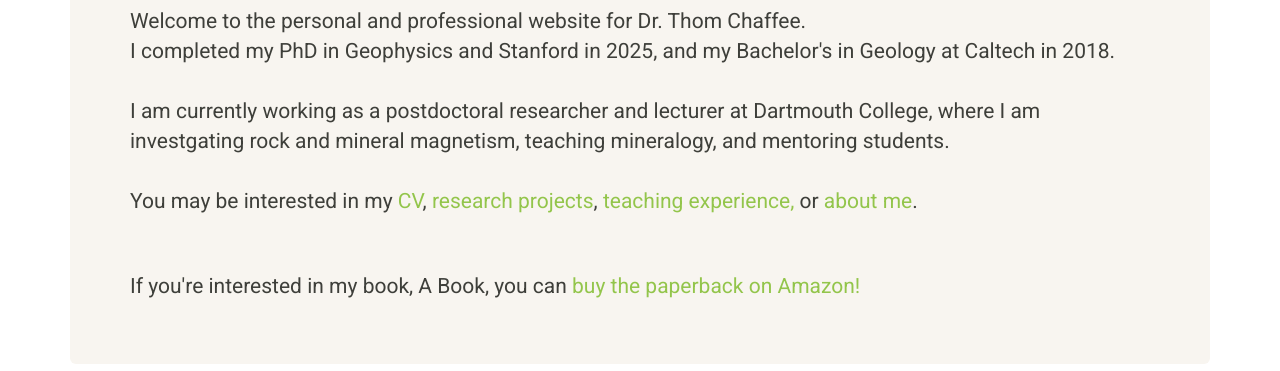
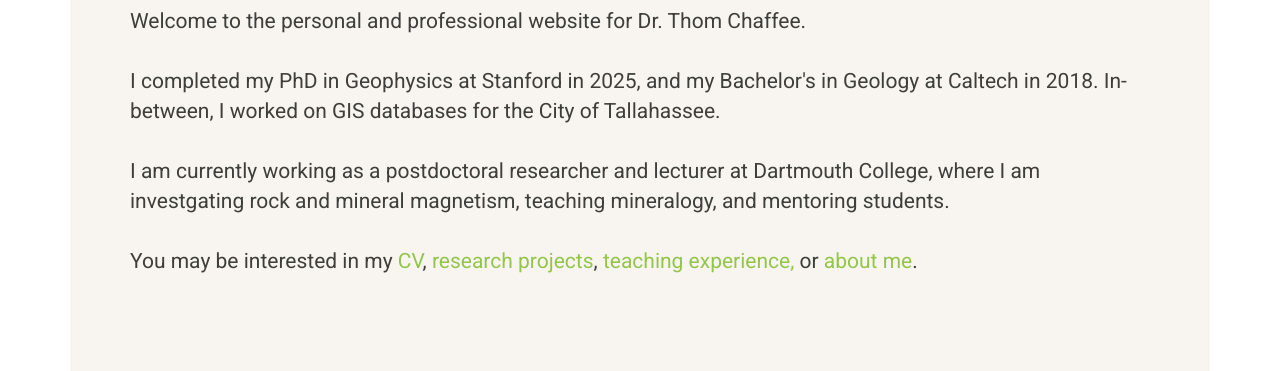
Before and after one commit to tmchaffee/tmchaffee.github.io, a plain HTML site: page index.html in a window 1280 px wide. Shown: the part 241-612 px from the top of the page. Drawn offline with nearby package versions, Linux system fonts and the light colour scheme.

Commit message:
Cleanup and remove Book link

```diff
--- a/index.html
+++ b/index.html
@@ -50,11 +50,10 @@
             <br /><br /><br /><br /><br />
             <div class="jumbotron">
                 <h1>Hello!</h1>
-                <p>Welcome to the personal and professional website for Dr. Thom Chaffee.<br /> I completed my PhD in Geophysics and Stanford in 2025, and my Bachelor's in Geology at Caltech in 2018.
+                <p>Welcome to the personal and professional website for Dr. Thom Chaffee.<br /><br /> I completed my PhD in Geophysics at Stanford in 2025, and my Bachelor's in Geology at Caltech in 2018. In-between, I worked on GIS databases for the City of Tallahassee.
                   <br /><br />I am currently working as a postdoctoral researcher and lecturer at Dartmouth College, where I am investgating rock and mineral magnetism, teaching mineralogy, and mentoring students. <br /><br />
                 You may be interested in my <a href="cv.html">CV</a>, <a href="research.html">research projects</a>, <a href="teaching.html">teaching experience,</a> or <a href="about.html">about me</a>.</p>
                 <br /><br />
-                <p>If you're interested in my book, A Book, you can <a href="https://www.amazon.com/Book-Thom-Chaffee/dp/B09CH65W5T/">buy the paperback on Amazon!</a></p>
             </div>
             <h2>Gallery:</h2>
          <div id="carousel" class="carousel slide" data-ride="carousel">
```
